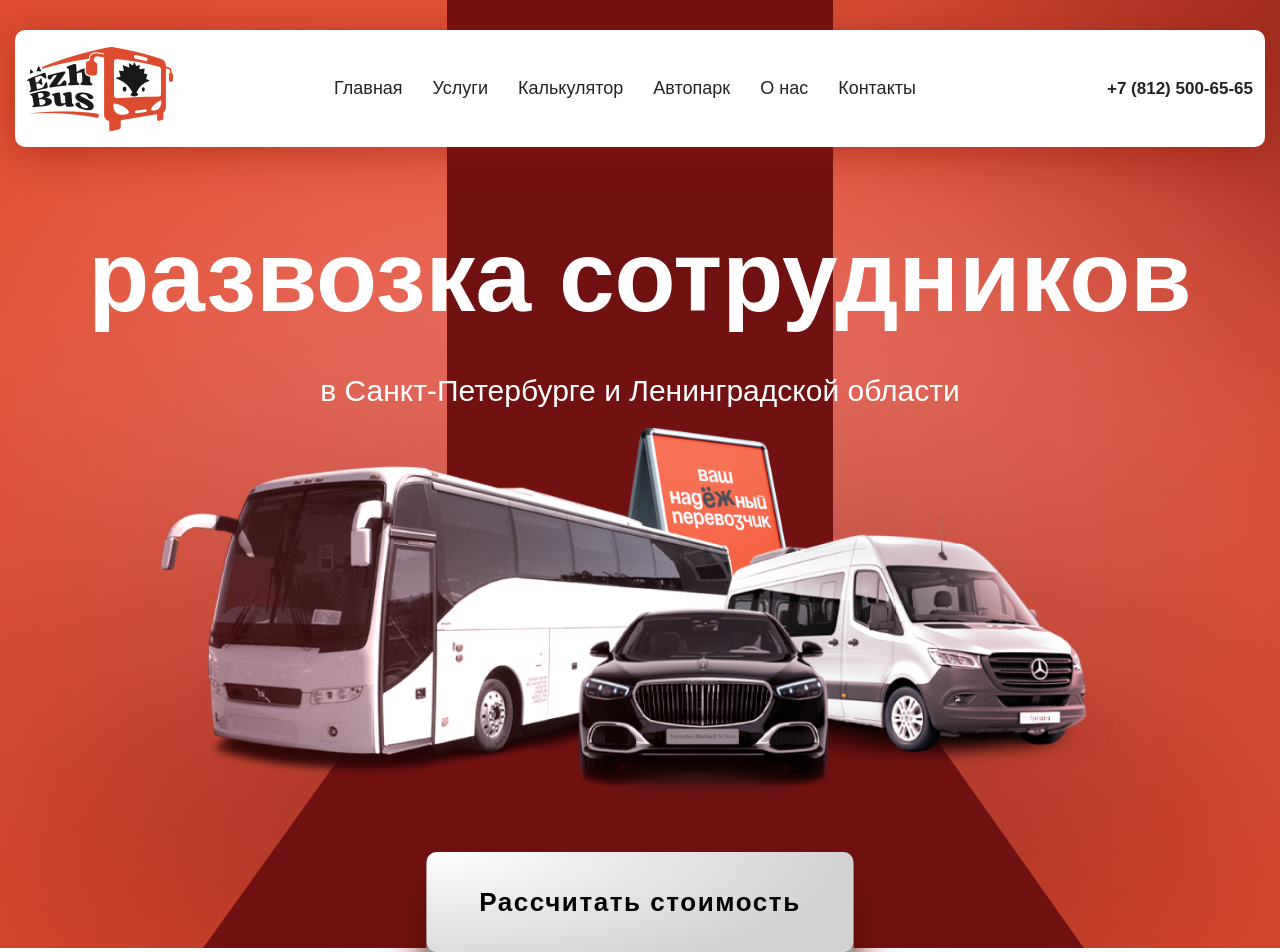
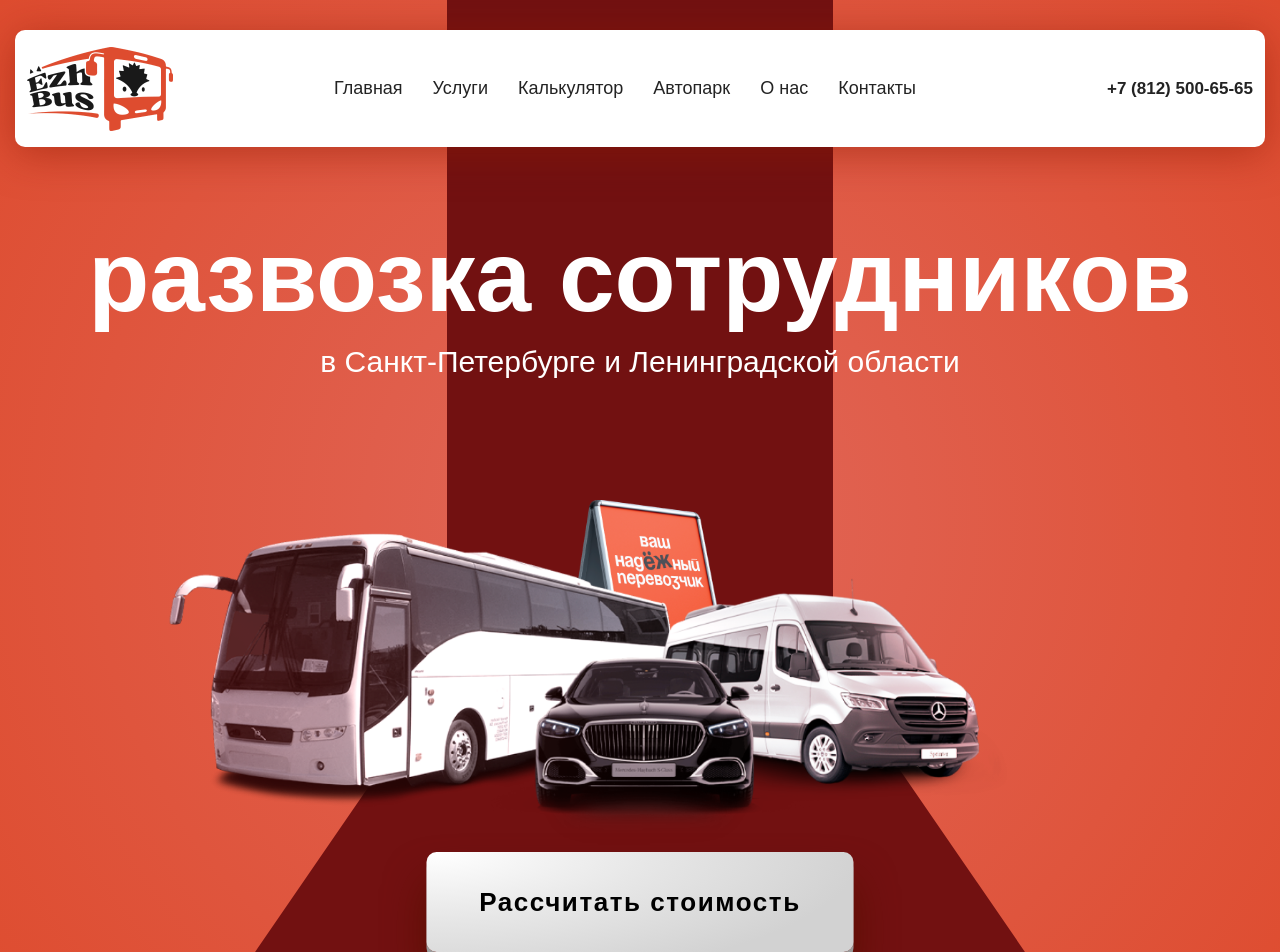
Before and after one commit to diana-nikolaeva/ezh-bus, a Vue app: page / in a window 1280 px wide. Shown: the top 952 px of the page. Built offline with nearby package versions, Linux system fonts and the light colour scheme; a web font is replaced by a local one.

Commit message:
main banner adaptive with css

```diff
--- a/src/App.vue
+++ b/src/App.vue
@@ -11,7 +11,7 @@ import { onMounted, onBeforeUnmount, ref } from 'vue';
 const isPhone = ref();
 const onResize = () => {
 
-  isPhone.value = window.innerWidth <= 845;
+  isPhone.value = window.innerWidth <= 865;
 }
 
 onMounted(() => window.addEventListener('resize', onResize));
--- a/src/components/header-block.vue
+++ b/src/components/header-block.vue
@@ -1,4 +1,5 @@
 <template>
+  <div class="desktop-main-banner">
     <template v-if="isPhone">
       <phone-menu-opened
         v-if="menuIsOpened"
@@ -9,30 +10,91 @@
         @openMenu="onOpenMenu"
       ></phone-menu-close>
     </template>
-  <div v-else class="desktop-main-banner">
+    <template v-else>
       <phone-menu-close></phone-menu-close>
+    </template>
     <h1>развозка сотрудников</h1>
     <h4>в Санкт-Петербурге и Ленинградской области</h4>
+    <div class="main-red-bcgr">
+      <div class="first-layer"></div>
+      <div class="second-layer"></div>
+      <div class="third-layer"></div>
+      <div class="fourth-layer"></div>
       <figure>
         <img src="../assets/cars-main-banner.png" alt="">
       </figure>
+    </div>
     <button class="btn btn-main-banner">Рассчитать стоимость</button>
   </div>
 </template>
-
 <style scoped>
 .desktop-main-banner{
-  background: url("../assets/bg-main-banner.png") center no-repeat;
   height: 1032px;
   position: relative;
-
+}
+.main-red-bcgr{
+  width: 100%;
+  height: 1032px;
+  position: absolute;
+  top:0;
+  .first-layer{
+    background: #DE4C2F;
+    width: 100%;
+    height: 100%;
+    position: absolute;
+    z-index: 1;
+  }
+  .second-layer{
+    width: 386px;
+    position: absolute;
+    z-index: 2;
+    background:#721111;
+    height: 100%;
+    left: 50%;
+    transform: translate(-50%);
+  }
+  .third-layer{
+    width: 880px;
+    height: 320px;
+    background: #721111;
+    clip-path: polygon(25% 0%, 75% 0%, 100% 100%, 0 100%);
+    position: absolute;
+    z-index: 3;
+    bottom: 0;
+    left: 50%;
+    transform: translate(-50%);
+  }
+  .fourth-layer{
+    background-image: radial-gradient(circle, #e16759, #DE4C2F);
+    width: 100%;
+    height: 100%;
+    position: absolute;
+    z-index: 1;
+    left: 50%;
+    top:0;
+    transform: translate(-50%);
+  }
 }
 figure{
   max-width: 1252px;
-  width: 80%;
-  margin: 0 auto;
+  width: 70%;
+  position: absolute;
+  left: 46%;
+  transform: translate(-50%);
+  top:500px;
+  z-index: 4;
+  margin: 0;
+  @media screen and (min-width: 1080px){
+    top: 500px;
+  }
+  @media screen and (min-width: 1350px){
+    top: 420px;
+  }
   img{
     width: 100%;
+    z-index: 4;
+    position: relative;
+
   }
 }
 h1{
@@ -43,8 +105,13 @@ h1{
   font-style: normal;
   font-weight: 700;
   line-height: normal;
+  margin-top: 30px;
+  margin-bottom: 11px;
+  z-index: 5;
+  position: relative;
+  @media screen and (min-width: 1080px){
     margin-top: 60px;
-  margin-bottom: 11px;
+  }
 }
 h4{
   color: #FFF;
@@ -55,6 +122,9 @@ h4{
   font-weight: 400;
   line-height: normal;
   margin-bottom: 20px;
+  z-index: 5;
+  position: relative;
+  margin-top: 10px;
 }
 .btn-main-banner{
   position: absolute;
@@ -72,6 +142,7 @@ h4{
   box-shadow: 0px 6px 0px 0px #9B9B9B, 0px 30px 40px 0px #590F00;
   font-family: "Soyuz Grotesk", sans-serif;
   font-size: 26px;
+  z-index: 5;
 }
 </style>
 <script setup>
--- a/src/components/phone-menu-close.vue
+++ b/src/components/phone-menu-close.vue
@@ -20,6 +20,8 @@
 <style scoped>
 .phone-menu-close{
   padding: 12px;
+  z-index: 10;
+  position: relative;
   @media screen and (min-width: 865px){
     padding-top: 30px;
   }
```
Lines whose indentation alone changed are shown as unchanged.
